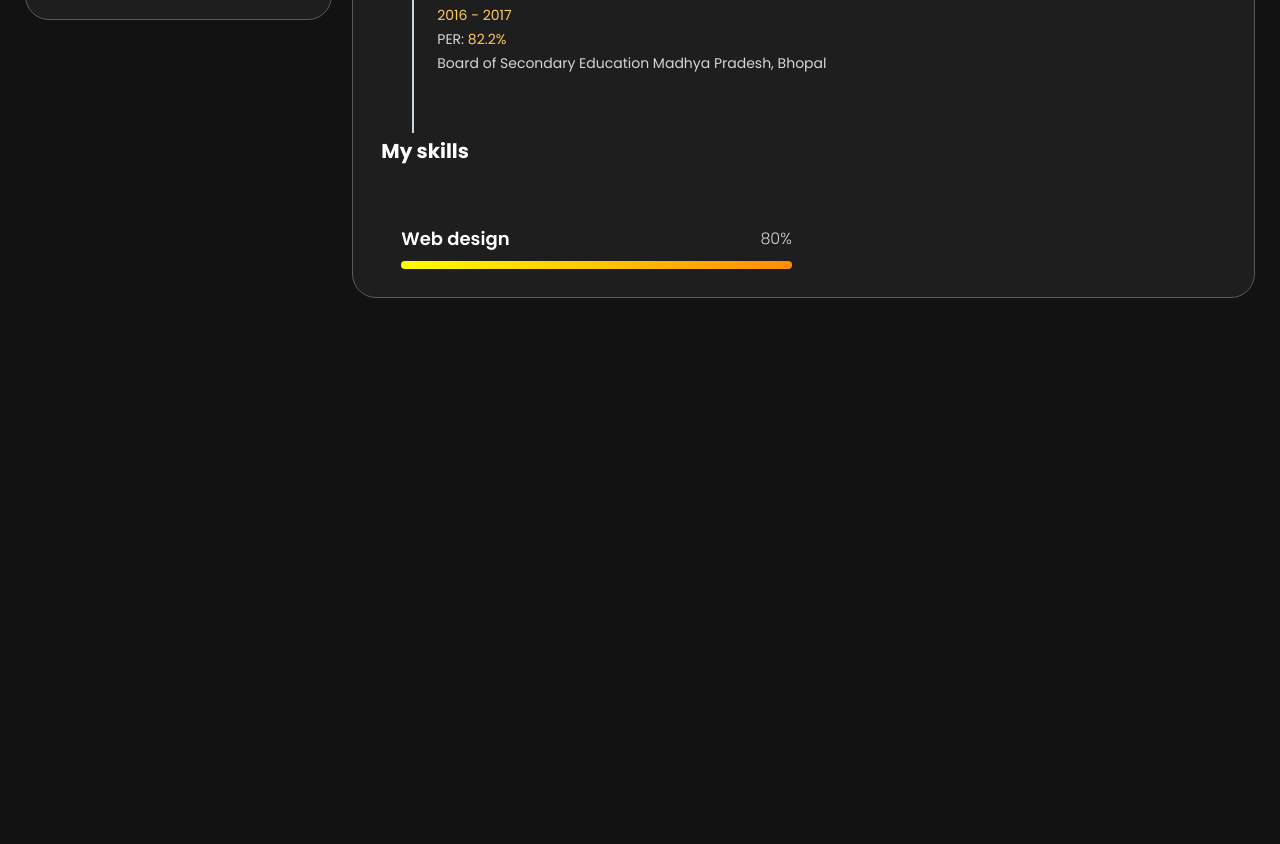
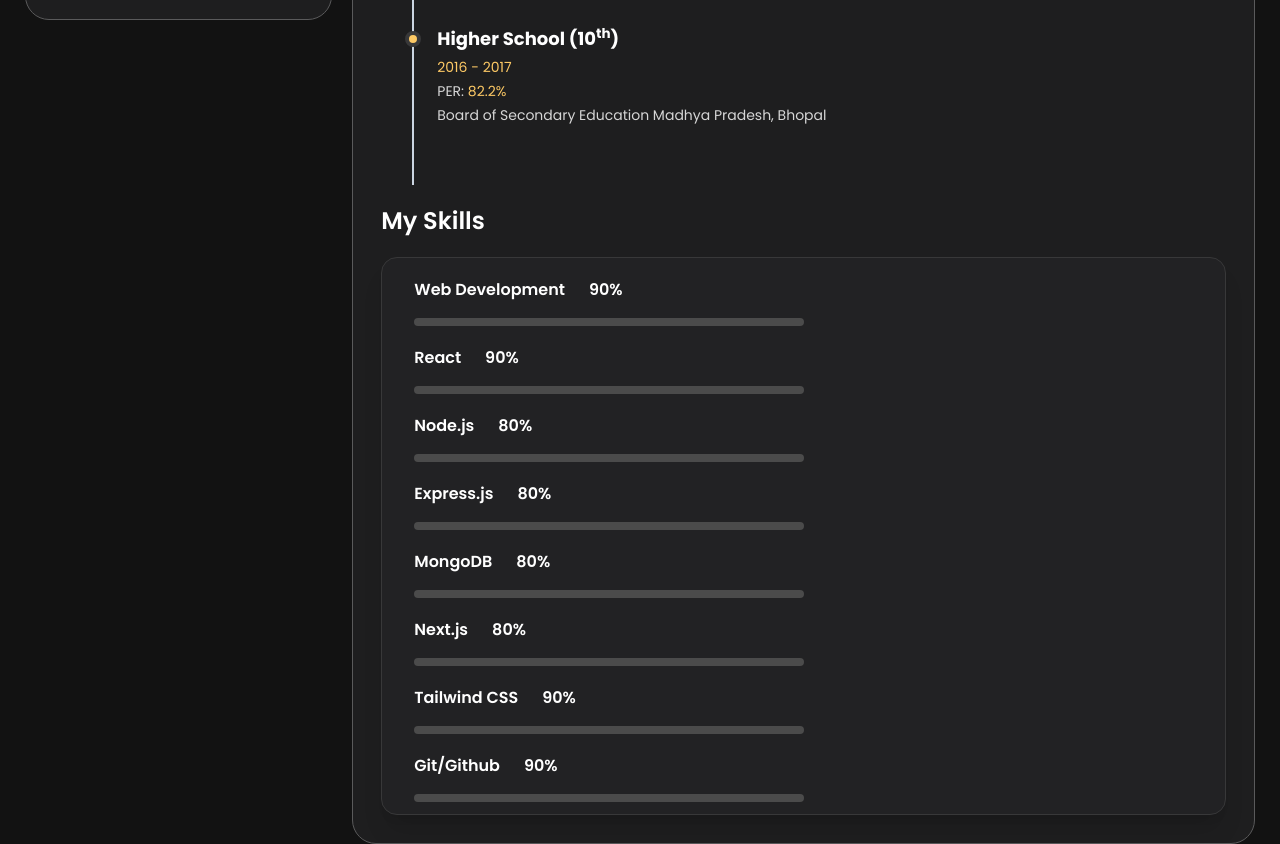
Before and after one commit to Aman0413/My-Portfolio, a Next.js app: page /resume in a window 1280 px wide. Shown: the part 620-1464 px from the top of the page. Before the commit the page ends 918 px from the top, so only its background shows below. Built offline with nearby package versions, Linux system fonts and the light colour scheme.

Commit message:
add skills and contact page

```diff
--- a/src/app/contact/page.jsx
+++ b/src/app/contact/page.jsx
@@ -1,7 +1,48 @@
 import React from "react";
+import { IoIosSend } from "react-icons/io";
 
 function contact() {
-  return <div>contact</div>;
+  return (
+    <div className="contact py-6 ">
+      <div className="flex flex-col space-y-3">
+        <h1 className="text-3xl font-semibold">Contact</h1>
+        <div className="bg-yellow-primary w-10 h-1 rounded-2xl"></div>
+      </div>
+
+      {/* contact form start */}
+      <div className=" flex space-y-11 flex-col my-10 pb-3 text-white">
+        <div className="flex flex-col md:flex-row space-y-8 md:space-x-5 md:space-y-0">
+          <input
+            type="text"
+            placeholder="Full Name"
+            className="bg-[#1e1e1f] w-full p-4 rounded-2xl outline-none border-[0.2px] border-[#5a5a5b] caret-yellow-primary placeholder-[#7b7b7b] font-semibold  focus:border-yellow-primary focus:border-2"
+          />
+
+          <input
+            type="email"
+            placeholder="Email"
+            className="bg-[#1e1e1f]  w-full p-4 rounded-2xl outline-none border-[0.2px] border-[#5a5a5b] caret-yellow-primary placeholder-[#7b7b7b] font-semibold focus:border-yellow-primary focus:border-2"
+          />
+        </div>
+        <div className="w-full">
+          <textarea
+            type="text"
+            placeholder="Your Message"
+            className="bg-[#1e1e1f] caret-yellow-primary w-full  h-52 p-4 rounded-2xl outline-none border-[0.2px] border-[#5a5a5b] placeholder-[#7b7b7b] font-semibold focus:border-yellow-primary focus:border-2"
+          />
+        </div>
+        <div className=" flex justify-end">
+          <button className="bg-[#1e1e1f]  w-full md:w-40 h-12 rounded-2xl font-semibold flex justify-center items-center space-x-2 px-2 py- text-sm border-[0.2px] border-[#5a5a5b] shadow-lg text-yellow-primary transition-all ease-in-out duration-300 active:scale-95">
+            <span>
+              <IoIosSend className="text-xl" />
+            </span>
+            <p>Send Message</p>
+          </button>
+        </div>
+      </div>
+      {/* contact form end */}
+    </div>
+  );
 }
 
 export default contact;
--- a/src/app/resume/page.tsx
+++ b/src/app/resume/page.tsx
@@ -2,8 +2,55 @@ import React from 'react'
 import { IoMdBook } from "react-icons/io";
 
 function resume() {
+
+    const skills = [
+        {
+            id: 1,
+            name: 'Web Development',
+            percentage: '90%',
+        },
+        {
+            id: 2,
+            name: 'React',
+            percentage: '90%'
+        },
+        {
+            id: 3,
+            name: 'Node.js',
+            percentage: '80%'
+        },
+        {
+            id: 4,
+            name: 'Express.js',
+            percentage: '80%'
+        },
+        {
+            id: 5,
+            name: 'MongoDB',
+            percentage: '80%'
+        },
+        {
+            id: 6,
+            name: 'Next.js',
+            percentage: '80%'
+        },
+        {
+            id: 7,
+            name: 'Tailwind CSS',
+            percentage: '90%'
+        },
+        {
+            id: 8,
+            name: 'Git/Github',
+            percentage: '90%'
+        },
+    ]
     return (
-        <article className="resume" data-page="resume">
+        <article className="resume pb-16 md:pb-5" data-page="resume">
+            <div className="flex flex-col space-y-3">
+                <h1 className="text-3xl font-semibold">Resume</h1>
+                <div className="bg-yellow-primary w-10 h-1 rounded-2xl"></div>
+            </div>
             <div className="relative pl-2 sm:pl-10 py-6 group">
                 <div className="flex flex-col sm:flex-row items-start mb-1 group-last:before:hidden before:absolute before:left-2 sm:before:left-0 before:h-full before:px-px before:bg-slate-300 sm:before:ml-[2rem] before:self-start before:-translate-x-1/2 before:translate-y-3 after:absolute after:left-2 sm:after:left-0 after:w-2 after:h-2 after:bg-yellow-primary after:border-4 after:box-content after:border-[#383839] after:rounded-full sm:after:ml-[2rem] after:-translate-x-1/2 after:translate-y-1.5">
                     <div className="text-lg font-bold pl-4">Master of Computer Application (MCA)</div>
@@ -66,21 +113,36 @@ function resume() {
 
 
 
-            <section className="skill">
-                <h3 className="text-xl font-bold my-10">My skills</h3>
-                <ul className="skills-list grid grid-cols-1 md:grid-cols-2 gap-6">
-                    <li className="skills-item">
-                        <div className="title-wrapper flex items-center justify-between mb-2">
-                            <h5 className="text-lg font-semibold">Web design</h5>
-                            <data className="text-gray-500 font-light" value="80">80%</data>
-                        </div>
-                        <div className="skill-progress-bg bg-gray-600 h-3 rounded-full">
-                            <div className="skill-progress-fill bg-yellow-500 h-full rounded-full"></div>
-                        </div>
-                    </li>
-                    {/* <!-- More li items for skills --> */}
-                </ul>
+            {/* Skill section start */}
+            <section className=" mt-14 ">
+                <div className=' text-2xl font-semibold my-5 '>My Skills</div>
+                <div className='bg-[#222224] shadow-xl rounded-2xl border-[0.2px] border-[#383839] px-2'>
+
+                    {
+                        skills.map((item) => {
+                            return (
+                                <div key={item.id} className="md:w-[50%] pl-6 my-3">
+                                    <div className="flex space-x-6 py-2">
+                                        <span className="text-base text-gray-lite font-semibold dark:text-[#A6A6A6]">{item.name}</span>
+                                        <span className="text-base font-semibold text-gray-lite pr-5 dark:text-[#A6A6A6]">{item.percentage}</span>
+                                    </div>
+                                    <div className=''>
+                                        <div className="mt-2 h-2 relative w-full rounded-full overflow-hidden">
+                                            <div className=" w-full h-full bg-[#4b4b4b] absolute "></div>
+                                            <div className={`h-full skill-progress-fill absolute w-[${item.percentage}]`}></div>
+                                        </div>
+                                    </div>
+                                </div>
+
+                            )
+                        })
+                    }
+                </div>
+
+
             </section>
+            {/* Skill section end */}
+
         </article >
 
     )
```
